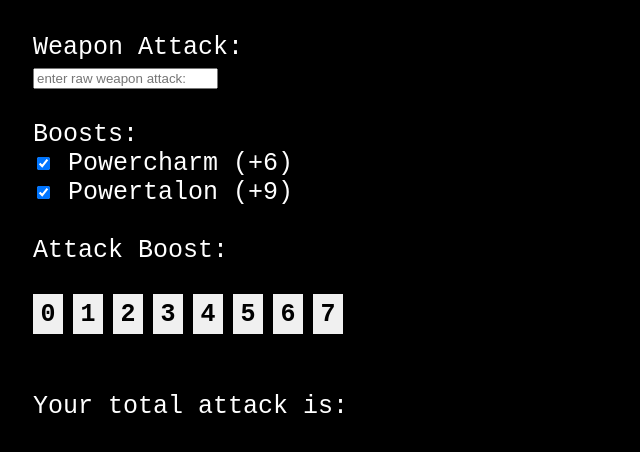
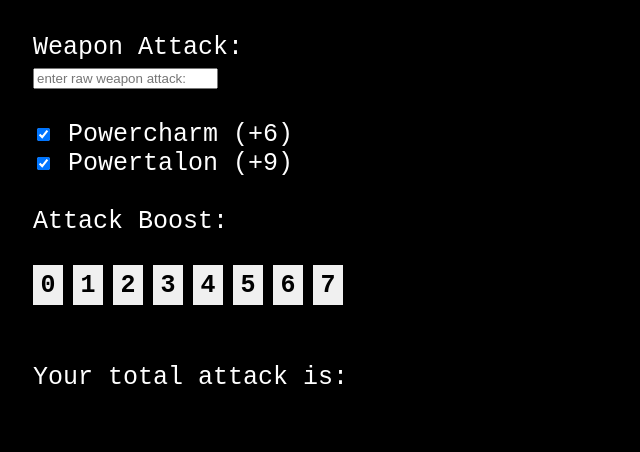
Before and after one commit to chph-xyz/mhr-tools, a plain HTML site: page index.html in a window 1280 px wide. Shown: the whole page, without its empty margins (0-640 px from the left). Drawn offline with Linux system fonts and the light colour scheme.

Commit message:
Update index.html

```diff
--- a/index.html
+++ b/index.html
@@ -8,7 +8,6 @@
                 <label for="weaponAttack">Weapon Attack:</label><br>
                 <input type="number" id="weaponAttack" name="weaponAttack" placeholder="enter raw weapon attack:" oninput="calculate()"><br><br>
 
-                <label>Boosts:</label><br>
                 <input type="checkbox" id="powercharm" checked name="powercharm" onchange="calculate()">
                 <label for="powercharm">Powercharm (+6)</label><br>
                 <input type="checkbox" id="powertalon" checked name="powertalon" onchange="calculate()">
```
